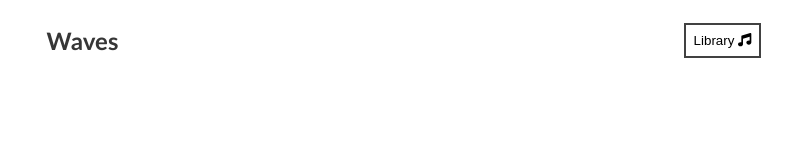
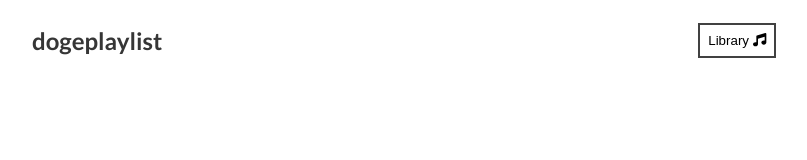
Before and after one commit to myschproj/music, a React (Create React App) app: page / in a window 1280 px wide. Shown: the top 160 px of the page, without its empty margins (236-1043 px from the left). Built offline with nearby package versions, Linux system fonts and the light colour scheme.

Commit message:
Update Nav.js

```diff
--- a/src/components/Nav.js
+++ b/src/components/Nav.js
@@ -5,7 +5,7 @@ import { faMusic } from "@fortawesome/free-solid-svg-icons";
 const Nav = ({ setLibraryStatus, libraryStatus }) => {
   return (
     <nav>
-      <h1>Waves</h1>
+      <h1>dogeplaylist</h1>
       <button onClick={() => setLibraryStatus(!libraryStatus)}>
         Library&nbsp;
         <FontAwesomeIcon icon={faMusic} />
```
